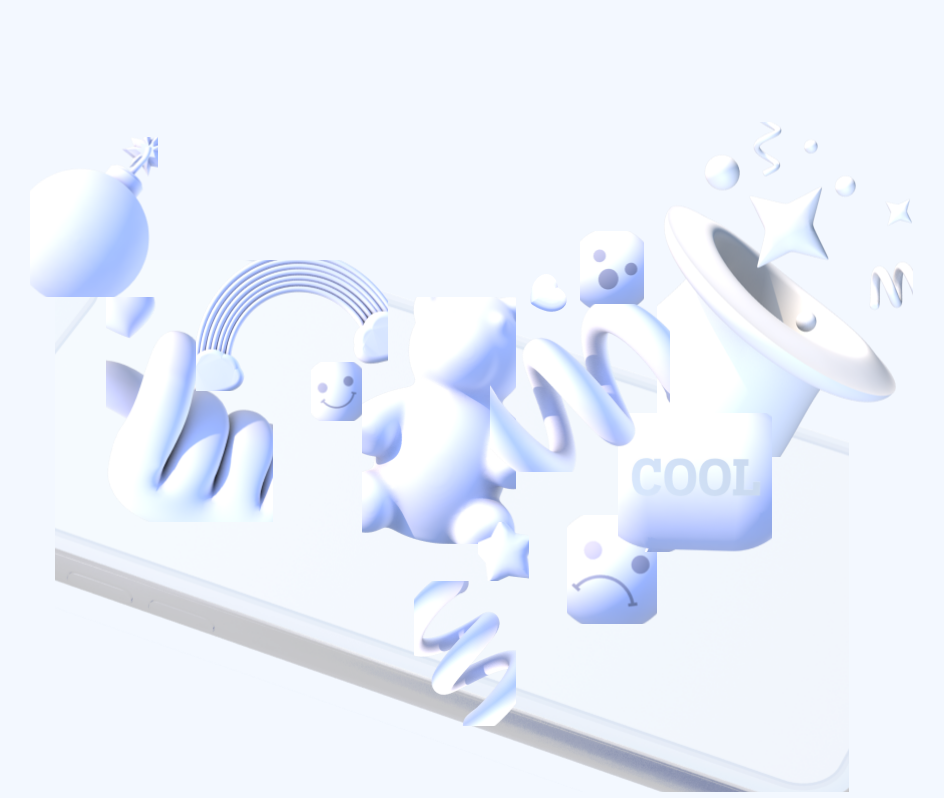
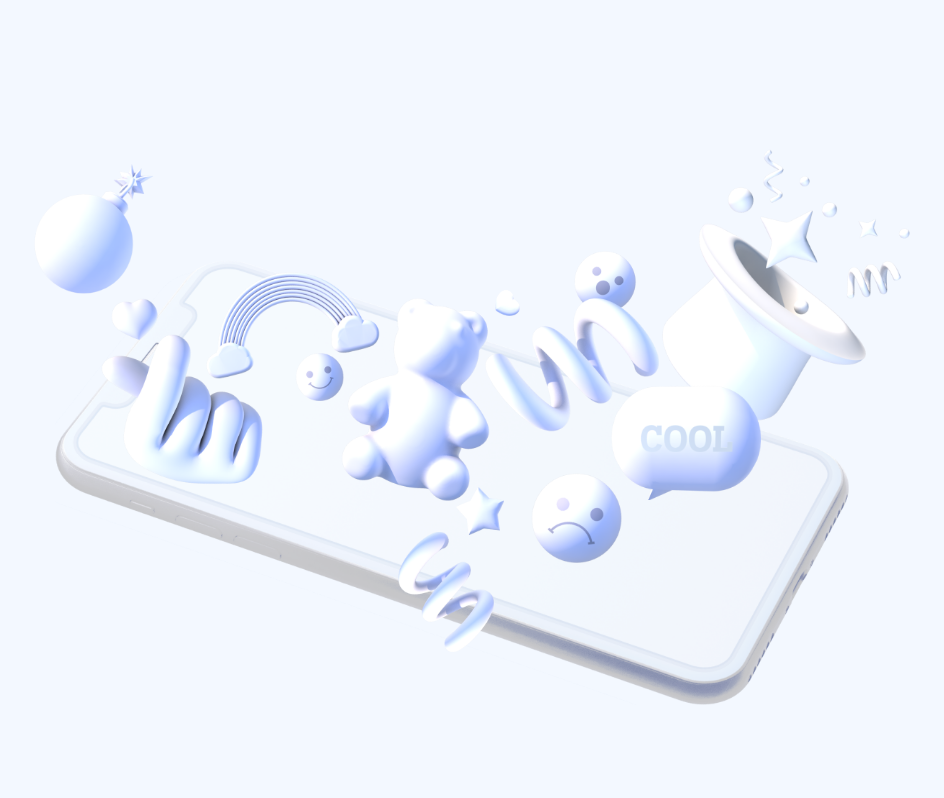
Before and after one commit to cheolyeing/Responsive-Web, a plain HTML site: page html/index.html in a window 1280 px wide. Shown: the part 1122-1920 px from the top of the page, without its empty margins (188-1132 px from the left). Drawn offline with Linux system fonts and the light colour scheme.

Commit message:
Set image size

```diff
--- a/css/part1.css
+++ b/css/part1.css
@@ -16,6 +16,7 @@ html {
     height: 27%;
     width: 38%;
     background-image: url(../src/p1_p1_logo.png);
+    background-size: contain;
     background-repeat: no-repeat;
     background-position-x: center;
     background-position-y: center;
@@ -28,6 +29,7 @@ html {
     height: 2%;
     width: 14%;
     background-image: url(../src/p1_p1_scroll_to_explore.png);
+    background-size: contain;
     background-repeat: no-repeat;
     background-position-x: center;
     background-position-y: center;
@@ -47,12 +49,14 @@ html {
 #page2_MEME_BOX {
     height: 15%;
     width: 100%;
+    position: relative;
 }
 
 #page2_meme {
     height: 39%;
-    width: 73%;
+    width: 46%;
     background-image: url(../src/p1_p2_meme.png);
+    background-size: contain;
     background-repeat: no-repeat;
     background-position-y: center;
     position: relative;
@@ -66,6 +70,7 @@ html {
     /* 18 되어야함 */
     width: 42%;
     background-image: url(../src/p1_p2_meme_sub.png);
+    background-size: contain;
     background-repeat: no-repeat;
     background-position-x: center;
 
@@ -87,6 +92,7 @@ html {
     height: 73%;
     width: 62%;
     background-image: url(../src/p1_p2_phone.png);
+    background-size: contain;
     background-repeat: no-repeat;
     background-position-x: center;
     background-position-y: center;
@@ -98,163 +104,93 @@ html {
 }
 
 #page2_bomb {
-    height: 22%;
-    width: 10%;
+    width: 15.3%;
     background-image: url(../src/p1_p2_phone_bomb.png);
+    background-size: contain;
     background-repeat: no-repeat;
     background-position-x: center;
     background-position-y: center;
 
     position: absolute;
     z-index: 2;
-    left: 17%;
-    top: 3%;
+    left: -2.8%;
+    top: -21.6%;
 }
 
 #page2_cool {
-    height: 19%;
-    width: 12%;
+    width: 19%;
     background-image: url(../src/p1_p2_phone_cool.png);
+    background-size: contain;
     background-repeat: no-repeat;
     background-position-x: center;
     background-position-y: center;
 
     position: absolute;
     z-index: 3;
-    left: 63%;
-    bottom: 40%;
+    left: 70%;
+    top: 27.8%;
 }
 
 #page2_finger {
-    height: 31%;
-    width: 13%;
+    width: 20.5%;
     background-image: url(../src/p1_p2_phone_finger.png);
+    background-size: contain;
     background-repeat: no-repeat;
     background-position-x: center;
     background-position-y: center;
 
     position: absolute;
     z-index: 2;
-    left: 23%;
-    top: 25%;
+    left: 5.8%;
+    top: 8.4%;
 }
 
 #page2_gummybear {
-    height: 34%;
-    width: 12%;
+    width: 18.8%;
     background-image: url(../src/p1_p2_phone_gummybear.png);
+    background-size: contain;
     background-repeat: no-repeat;
     background-position-x: center;
     background-position-y: center;
 
     position: absolute;
     z-index: 3;
-    left: 43%;
-    top: 25%;
+    left: 36%;
+    top: 8.5%;
 }
 
 #page2_magichat {
-    height: 46%;
-    width: 20%;
+    width: 32.2%;
     background-image: url(../src/p1_p2_phone_magichat.png);
+    background-size: contain;
     background-repeat: no-repeat;
     background-position-x: center;
     background-position-y: center;
 
     position: absolute;
     z-index: 2;
-    left: 66%;
-    bottom: 53%;
+    left: 76%;
+    top: -26.2%;
 }
 
 #page2_rainbow {
-    height: 18%;
-    width: 15%;
+    width: 23.5%;
     background-image: url(../src/p1_p2_phone_rainbow.png);
+    background-size: contain;
     background-repeat: no-repeat;
     background-position-x: center;
     background-position-y: center;
 
     position: absolute;
     z-index: 3;
-    left: 30%;
-    bottom: 62%;
+    left: 17.5%;
+    top: 2.6%;
 }
 
 #page2_sad {
-    height: 15%;
-    width: 7%;
+    width: 11.5%;
     background-image: url(../src/p1_p2_phone_sad.png);
-    background-repeat: no-repeat;
-    background-position-x: center;
-    background-position-y: center;
-
-    position: absolute;
-    z-index: 2;
-    left: 59%;
-    top: 55%;
-}
-
-#page2_smile {
-    height: 8%;
-    width: 4%;
-    background-image: url(../src/p1_p2_phone_smile.png);
-    background-repeat: no-repeat;
-    background-position-x: center;
-    background-position-y: center;
-
-    position: absolute;
-    z-index: 2;
-    left: 39%;
-    bottom: 58%;
-}
-
-#page2_spring1 {
-    height: 23%;
-    width: 14%;
-    background-image: url(../src/p1_p2_phone_spring1.png);
-    background-repeat: no-repeat;
-    background-position-x: center;
-    background-position-y: center;
-
-    position: absolute;
-    z-index: 4;
-    left: 53%;
-    bottom: 51%;
-}
-
-#page2_spring2 {
-    height: 20%;
-    width: 8%;
-    background-image: url(../src/p1_p2_phone_spring2.png);
-    background-repeat: no-repeat;
-    background-position-x: center;
-    background-position-y: center;
-
-    position: absolute;
-    z-index: 2;
-    left: 47%;
-    top: 64%;
-}
-
-#page2_star {
-    height: 8%;
-    width: 4%;
-    background-image: url(../src/p1_p2_phone_star.png);
-    background-repeat: no-repeat;
-    background-position-x: center;
-    background-position-y: center;
-
-    position: absolute;
-    z-index: 3;
-    left: 52%;
-    bottom: 36%;
-}
-
-#page2_wow {
-    height: 11%;
-    width: 5%;
-    background-image: url(../src/p1_p2_phone_wow.png);
+    background-size: contain;
     background-repeat: no-repeat;
     background-position-x: center;
     background-position-y: center;
@@ -262,21 +198,91 @@ html {
     position: absolute;
     z-index: 2;
     left: 60%;
-    bottom: 73%;
+    top: 47.8%;
 }
 
-#page2_heart {
-    height: 11%;
-    width: 5%;
-    background-image: url(../src/p1_p2_phone_heart.png);
+#page2_smile {
+    width: 6.3%;
+    background-image: url(../src/p1_p2_phone_smile.png);
+    background-size: contain;
+    background-repeat: no-repeat;
+    background-position-x: center;
+    background-position-y: center;
+
+    position: absolute;
+    z-index: 2;
+    left: 30.2%;
+    top: 20.7%;
+}
+
+#page2_spring1 {
+    width: 22.5%;
+    background-image: url(../src/p1_p2_phone_spring1.png);
+    background-size: contain;
+    background-repeat: no-repeat;
+    background-position-x: center;
+    background-position-y: center;
+
+    position: absolute;
+    z-index: 4;
+    left: 54%;
+    top: 7%;
+}
+
+#page2_spring2 {
+    width: 12.1%;
+    background-image: url(../src/p1_p2_phone_spring2.png);
+    background-size: contain;
+    background-repeat: no-repeat;
+    background-position-x: center;
+    background-position-y: center;
+
+    position: absolute;
+    z-index: 2;
+    left: 43.2%;
+    top: 61%;
+}
+
+#page2_star {
+    width: 6%;
+    background-image: url(../src/p1_p2_phone_star.png);
+    background-size: contain;
     background-repeat: no-repeat;
     background-position-x: center;
     background-position-y: center;
 
     position: absolute;
     z-index: 3;
-    left: 55%;
-    bottom: 70%;
+    left: 50.5%;
+    top: 51%;
+}
+
+#page2_wow {
+    width: 8%;
+    background-image: url(../src/p1_p2_phone_wow.png);
+    background-size: contain;
+    background-repeat: no-repeat;
+    background-position-x: center;
+    background-position-y: center;
+
+    position: absolute;
+    z-index: 2;
+    left: 65.3%;
+    top: -2.2%;
+}
+
+#page2_heart {
+    width: 3.3%;
+    background-image: url(../src/p1_p2_phone_heart.png);
+    background-size: contain;
+    background-repeat: no-repeat;
+    background-position-x: center;
+    background-position-y: center;
+
+    position: absolute;
+    z-index: 3;
+    left: 55.3%;
+    top: 6.6%;
 }
 
 #page2_MZ_GENERATION_BOX {
@@ -290,6 +296,7 @@ html {
     width: 35%;
     height: 17%;
     background-image: url(../src/p1_p2_question1.png);
+    background-size: contain;
     background-repeat: no-repeat;
     background-position-x: center;
     background-position-y: center;
@@ -344,6 +351,7 @@ html {
     width: 40%;
 
     background-image: url(../src/p1_p2_people1_title.png);
+    background-size: contain;
     background-repeat: no-repeat;
     background-position-x: center;
     background-position-y: center;
@@ -358,6 +366,7 @@ html {
     width: 52%;
 
     background-image: url(../src/p1_p2_people1_face.png);
+    background-size: contain;
     background-repeat: no-repeat;
     background-position-x: center;
     background-position-y: center;
@@ -397,6 +406,7 @@ html {
     width: 84%;
 
     background-image: url(../src/p1_p2_people1_detail.png);
+    background-size: contain;
     background-repeat: no-repeat;
     background-position-x: center;
     background-position-y: center;
@@ -412,6 +422,7 @@ html {
     width: 40%;
 
     background-image: url(../src/p1_p2_people2_title.png);
+    background-size: contain;
     background-repeat: no-repeat;
     background-position-x: center;
     background-position-y: center;
@@ -426,6 +437,7 @@ html {
     width: 52%;
 
     background-image: url(../src/p1_p2_people2_face.png);
+    background-size: contain;
     background-repeat: no-repeat;
     background-position-x: center;
     background-position-y: center;
@@ -441,6 +453,7 @@ html {
     width: 84%;
 
     background-image: url(../src/p1_p2_people2_detail.png);
+    background-size: contain;
     background-repeat: no-repeat;
     background-position-x: center;
     background-position-y: center;
@@ -456,6 +469,7 @@ html {
     width: 40%;
 
     background-image: url(../src/p1_p2_people3_title.png);
+    background-size: contain;
     background-repeat: no-repeat;
     background-position-x: center;
     background-position-y: center;
@@ -470,6 +484,7 @@ html {
     width: 52%;
 
     background-image: url(../src/p1_p2_people3_face.png);
+    background-size: contain;
     background-repeat: no-repeat;
     background-position-x: center;
     background-position-y: center;
@@ -485,6 +500,7 @@ html {
     width: 84%;
 
     background-image: url(../src/p1_p2_people3_detail.png);
+    background-size: contain;
     background-repeat: no-repeat;
     background-position-x: center;
     background-position-y: center;
@@ -507,6 +523,7 @@ html {
     width: 66%;
 
     background-image: url(../src/p1_p2_invite.png);
+    background-size: contain;
     background-repeat: no-repeat;
     background-position-x: center;
     background-position-y: center;
@@ -523,6 +540,7 @@ html {
     width: 40%;
 
     background-image: url(../src/p1_p2_shall_we_start.png);
+    background-size: contain;
     background-repeat: no-repeat;
     background-position-x: center;
     background-position-y: center;
@@ -539,6 +557,7 @@ html {
     width: 6%;
 
     background-image: url(../src/p1_p2_invite_bear1.png);
+    background-size: contain;
     background-repeat: no-repeat;
     background-position-x: center;
     background-position-y: center;
@@ -555,6 +574,7 @@ html {
     width: 7%;
 
     background-image: url(../src/p1_p2_invite_bear2.png);
+    background-size: contain;
     background-repeat: no-repeat;
     background-position-x: center;
     background-position-y: center;
@@ -571,6 +591,7 @@ html {
     width: 7%;
 
     background-image: url(../src/p1_p2_invite_bomb.png);
+    background-size: contain;
     background-repeat: no-repeat;
     background-position-x: center;
     background-position-y: center;
@@ -587,6 +608,7 @@ html {
     width: 8%;
 
     background-image: url(../src/p1_p2_invite_book.png);
+    background-size: contain;
     background-repeat: no-repeat;
     background-position-x: center;
     background-position-y: center;
@@ -603,6 +625,7 @@ html {
     width: 9%;
 
     background-image: url(../src/p1_p2_invite_cool.png);
+    background-size: contain;
     background-repeat: no-repeat;
     background-position-x: center;
     background-position-y: center;
@@ -619,6 +642,7 @@ html {
     width: 6%;
 
     background-image: url(../src/p1_p2_invite_face.png);
+    background-size: contain;
     background-repeat: no-repeat;
     background-position-x: center;
     background-position-y: center;
@@ -635,6 +659,7 @@ html {
     width: 6%;
 
     background-image: url(../src/p1_p2_invite_finger1.png);
+    background-size: contain;
     background-repeat: no-repeat;
     background-position-x: center;
     background-position-y: center;
@@ -651,6 +676,7 @@ html {
     width: 9%;
 
     background-image: url(../src/p1_p2_invite_finger2.png);
+    background-size: contain;
     background-repeat: no-repeat;
     background-position-x: center;
     background-position-y: center;
@@ -667,6 +693,7 @@ html {
     width: 8%;
 
     background-image: url(../src/p1_p2_invite_hat1.png);
+    background-size: contain;
     background-repeat: no-repeat;
     background-position-x: center;
     background-position-y: center;
@@ -683,6 +710,7 @@ html {
     width: 10%;
 
     background-image: url(../src/p1_p2_invite_hat2.png);
+    background-size: contain;
     background-repeat: no-repeat;
     background-position-x: center;
     background-position-y: center;
@@ -699,6 +727,7 @@ html {
     width: 6%;
 
     background-image: url(../src/p1_p2_invite_heart1.png);
+    background-size: contain;
     background-repeat: no-repeat;
     background-position-x: center;
     background-position-y: center;
@@ -715,6 +744,7 @@ html {
     width: 4%;
 
     background-image: url(../src/p1_p2_invite_heart2.png);
+    background-size: contain;
     background-repeat: no-repeat;
     background-position-x: center;
     background-position-y: center;
@@ -731,6 +761,7 @@ html {
     width: 7%;
 
     background-image: url(../src/p1_p2_invite_star.png);
+    background-size: contain;
     background-repeat: no-repeat;
     background-position-x: center;
     background-position-y: center;
@@ -1040,7 +1071,7 @@ html {
     height: 25%;
 
     background-image: url('../src/p1_p4_bottom_background1.png');
-    background-size: contain;
+    background-size: cover;
     background-repeat: repeat-x;
 
     background-position-y: center;
@@ -1053,7 +1084,7 @@ html {
     height: 25%;
 
     background-image: url('../src/p1_p4_bottom_background2.png');
-    background-size: contain;
+    background-size: cover;
     background-repeat: repeat-x;
 
     background-position-y: center;
@@ -1066,7 +1097,7 @@ html {
     height: 25%;
 
     background-image: url('../src/p1_p4_bottom_background3.png');
-    background-size: contain;
+    background-size: cover;
     background-repeat: repeat-x;
 
     background-position-y: center;
--- a/html/index.html
+++ b/html/index.html
@@ -17,7 +17,7 @@
       </div>
 
       <div id="page2_PHONE_BOX">
-        <div id="page2_phone"></div>
+        <div id="page2_phone">
           <div id="page2_bomb"></div>
           <div id="page2_cool"></div>
           <div id="page2_finger"></div>
@@ -31,6 +31,7 @@
           <div id="page2_star"></div>
           <div id="page2_wow"></div>
           <div id="page2_heart"></div>
+        </div>
       </div>
 
       <div id="page2_MZ_GENERATION_BOX">
--- a/javascript/script01.js
+++ b/javascript/script01.js
@@ -14,12 +14,53 @@ function init() {
     console.log("TEST");
     importJQuery().then(() => {
         setInterval(() => {
+            setSizeInit();
             log();
         }, 100);
     })
 }
 
 init();
+
+function setSizeInit() {
+    { // for page2_phone
+        const IMAGE_WIDTH = 1104;
+        const IMAGE_HEIGHT = 619;
+        var width = document.getElementById("page2_phone").offsetWidth;
+
+        console.log(width);
+        $("#page2_phone").css({
+            height: width * IMAGE_HEIGHT / IMAGE_WIDTH + "px",
+        })
+    }
+
+    { // for page2_phone_icon
+        const ID = ["bomb",
+            "cool",
+            "finger",
+            "gummybear",
+            "magichat",
+            "rainbow",
+            "sad",
+            "smile",
+            "spring1",
+            "spring2",
+            "star",
+            "wow",
+            "heart"
+        ]
+        const WIDTH = [169, 210, 226, 208, 356, 260, 127, 70, 249, 134, 66, 89, 37]
+        const HEIGHT = [181, 161, 260, 283, 390, 150, 126, 68, 196, 167, 66, 88, 38]
+
+        for (var i = 0; i < 13; i++) {
+            var id = "page2_" + ID[i];
+            var width = document.getElementById(id).offsetWidth;
+            $("#" + id).css({
+                height: width * HEIGHT[i] / WIDTH[i] + "px",
+            })
+        }
+    }
+}
 
 const PART1_PAGE1 = 100;
 const PART1_PAGE2 = PART1_PAGE1 + 364;
@@ -54,7 +95,9 @@ function bottom_background_Effect() {
 function meme_Effect(scrollY) {
     const START = 55;
     const RANGE = 20;
-    const GOAL_SIZE = 73;
+    const GOAL_SIZE = 46;
+    console.log(window.innerWidth);
+    console.log("width : " + $("#page2_meme").width());
 
     const SIZE = Math.max(0, Math.min(((scrollY - START) / RANGE) * GOAL_SIZE, GOAL_SIZE));
 
@@ -62,9 +105,9 @@ function meme_Effect(scrollY) {
         $("#page2_meme").css({
             "width": "0%",
         });
-    } else if (SIZE == 73) {
+    } else if (SIZE == GOAL_SIZE) {
         $("#page2_meme").css({
-            "width": "73%",
+            "width": GOAL_SIZE + "%",
             "background-image": "url('../src/p1_p2_meme.png')",
         });
     } else {
```
Also changed, not shown: html/layout1.html (deleted, +0 -29 lines), html/layout2.html (deleted, +0 -37 lines), 3 other files. Lines whose indentation alone changed are shown as unchanged.
